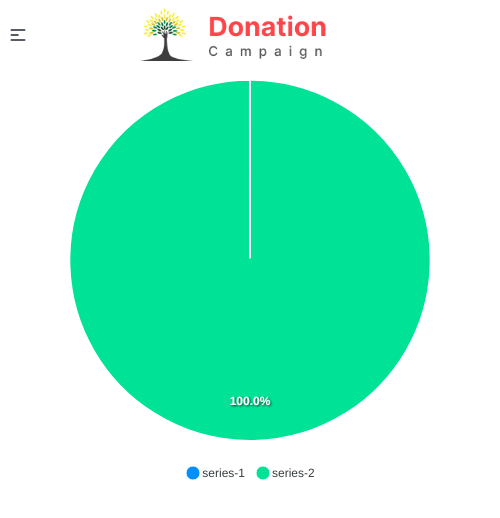
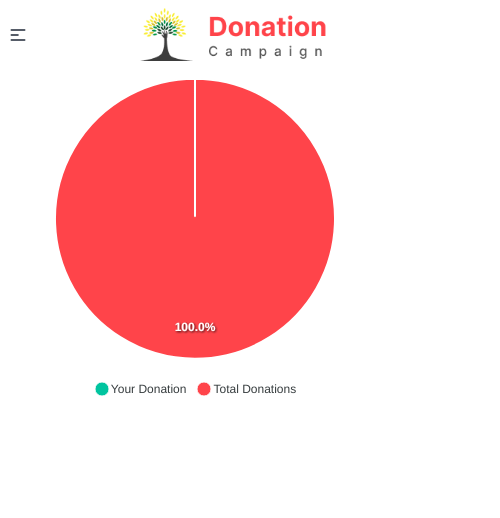
Before and after one commit to ShahriarZe/donation-campaign, a React (Vite) app: page /statistics in a window 390 px wide. Shown: the top 518 px of the page, 500 px wide, since content can reach past the window. Built offline with nearby package versions, Linux system fonts and the light colour scheme.

Commit message:
pie chart responsive functionality added

```diff
--- a/src/Components/Statistics/Statistics.jsx
+++ b/src/Components/Statistics/Statistics.jsx
@@ -43,22 +43,21 @@ const Statistics = () => {
         data: userPercentage,
     }]
     const settings = {
-        lebels: chartData.map(item => item.name),
+        labels: chartData.map(item => item.name),
         legend: {
             position: 'bottom'
-        }
-
+        },
+        colors:['#00C49F', '#FF444A']
     }
     return (
-        <div className=' '>
-            <div className="">
-                <ApexChart
-                    options={settings}
-                    series={chartData.map(item => item.data)}
-                    type="pie"
-                    width={500}
-                ></ApexChart>
-            </div>
+
+        <div className="flex justify-center mx-auto lg:mt-20">
+            <ApexChart
+                options={settings}
+                series={chartData.map(item => item.data)}
+                type="pie"
+                width={400}
+            ></ApexChart>
         </div>
     );
 };
```
